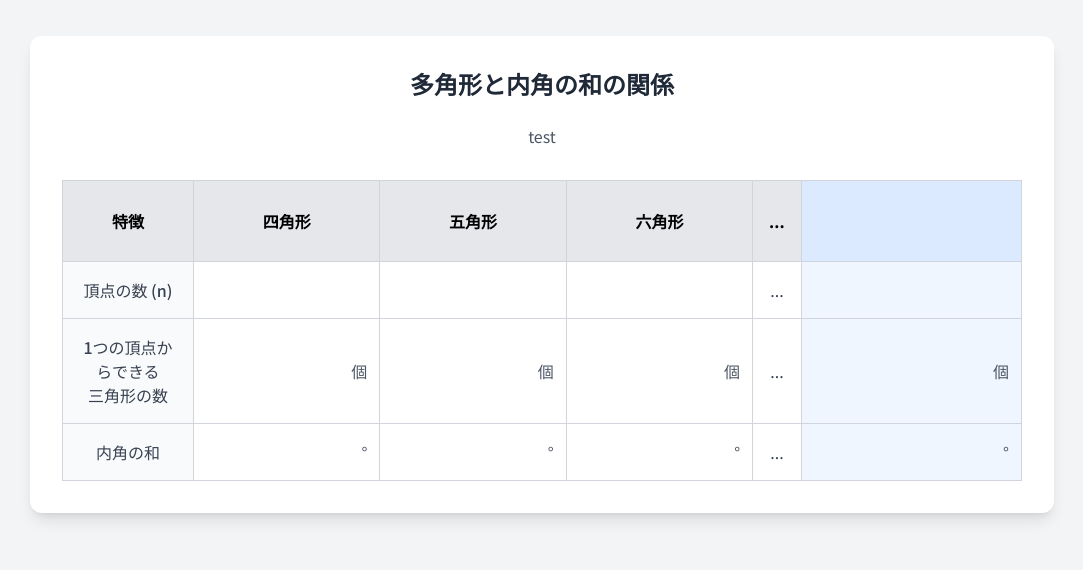
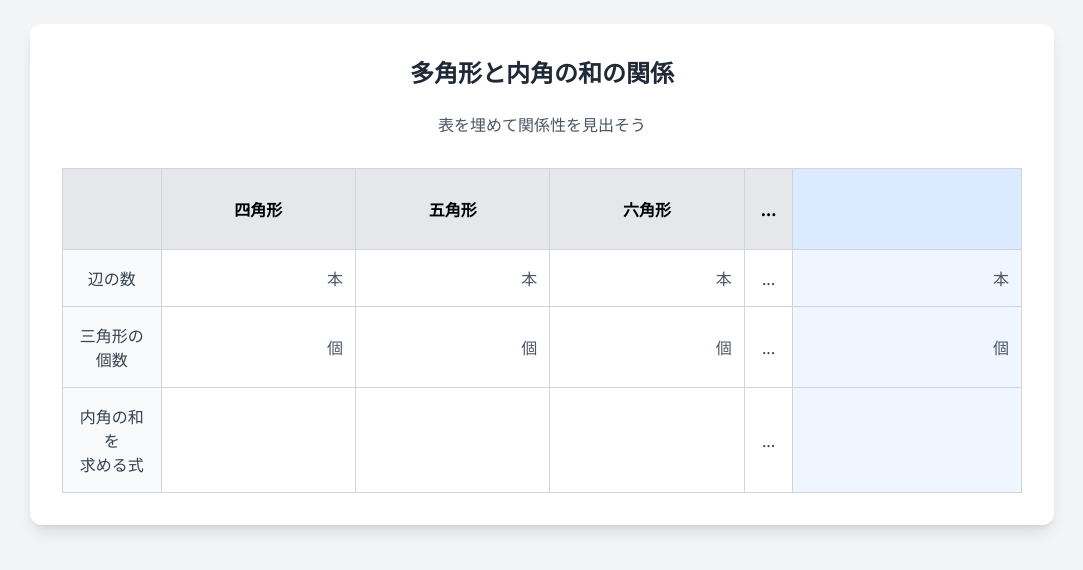
Before and after one commit to nakajim0720/Teaching-Methodology-Mathematics, a plain HTML site: page index.html in a window 1280 px wide. Shown: the part 126-696 px from the top of the page, without its empty margins (98-1181 px from the left). Drawn offline with nearby package versions, Linux system fonts and the light colour scheme.

Commit message:
Update index.html

```diff
--- a/index.html
+++ b/index.html
@@ -26,7 +26,7 @@
             padding: 0.75rem; /* 12px */
         }
         .table-input:focus {
-            box-shadow: 0 0 0 2px rgba(59, 130, 246, 0.5); /* focus:ring-2 focus:ring-blue-500相当 */
+            box-shadow: 0 0 0 2px rgba(106, 163, 215, 1); /* focus:ring-2 focus:ring-blue-500相当 */
             border-radius: 0.375rem; /* rounded-md */
         }
     </style>
@@ -35,14 +35,14 @@
 
     <div class="bg-white p-6 sm:p-8 rounded-xl shadow-lg w-full max-w-5xl">
         <h1 class="text-xl sm:text-2xl font-bold text-center text-gray-800 mb-6">多角形と内角の和の関係</h1>
-        <p class="text-center text-gray-600 mb-8">test</p>
+        <p class="text-center text-gray-600 mb-8">表を埋めて関係性を見出そう</p>
 
         <!-- テーブルが画面幅を超える場合に横スクロールできるようにします -->
         <div class="overflow-x-auto">
             <table class="w-full min-w-[700px] text-center border-collapse">
                 <thead>
                     <tr class="bg-gray-200 text-sm sm:text-base">
-                        <th class="p-3 sm:p-4 border border-gray-300 font-semibold">特徴</th>
+                        <th class="p-3 sm:p-4 border border-gray-300 font-semibold"></th>
                         <th class="p-3 sm:p-4 border border-gray-300 font-semibold">四角形</th>
                         <th class="p-3 sm:p-4 border border-gray-300 font-semibold">五角形</th>
                         <th class="p-3 sm:p-4 border border-gray-300 font-semibold">六角形</th>
@@ -53,16 +53,34 @@
                 <tbody class="text-gray-700 text-sm sm:text-base">
                     <!-- 頂点の数の行 -->
                     <tr>
-                        <td class="p-3 sm:p-4 border border-gray-300 font-medium bg-gray-50">頂点の数 (n)</td>
-                        <td class="p-0 border border-gray-300"><input type="text" class="table-input" value=""></td>
-                        <td class="p-0 border border-gray-300"><input type="text" class="table-input" value=""></td>
-                        <td class="p-0 border border-gray-300"><input type="text" class="table-input" value=""></td>
+                        <td class="p-3 sm:p-4 border border-gray-300 font-medium bg-gray-50">辺の数</td>
+                        <td class="p-0 border border-gray-300">
+                            <div class="relative">
+                                <input type="text" class="table-input pr-8" value="">
+                                <span class="absolute inset-y-0 right-3 flex items-center pointer-events-none text-gray-600">本</span>
+                            </div>
+                        </td>
+                        <td class="p-0 border border-gray-300">
+                            <div class="relative">
+                                <input type="text" class="table-input pr-8" value="">
+                                <span class="absolute inset-y-0 right-3 flex items-center pointer-events-none text-gray-600">本</span>
+                            </div>
+                        </td>
+                        <td class="p-0 border border-gray-300">
+                            <div class="relative">
+                                <input type="text" class="table-input pr-8" value="">
+                                <span class="absolute inset-y-0 right-3 flex items-center pointer-events-none text-gray-600">本</span>
+                            </div>
+                        </td>
                         <td class="p-3 sm:p-4 border border-gray-300">...</td>
-                        <td class="p-0 border border-gray-300 bg-blue-50"><input type="text" class="table-input" value=""></td>
+                        <td class="p-0 border border-gray-300 bg-blue-50">
+                            <div class="relative">
+                                <input type="text" class="table-input pr-8" value="">
+                                <span class="absolute inset-y-0 right-3 flex items-center pointer-events-none text-gray-600">本</span>
                     </tr>
                     <!-- 三角形の数の行 -->
                     <tr>
-                        <td class="p-3 sm:p-4 border border-gray-300 font-medium bg-gray-50">1つの頂点からできる<br>三角形の数</td>
+                        <td class="p-3 sm:p-4 border border-gray-300 font-medium bg-gray-50">三角形の個数</td>
                         <td class="p-0 border border-gray-300">
                             <div class="relative">
                                 <input type="text" class="table-input pr-8" value="">
@@ -91,37 +109,16 @@
                     </tr>
                     <!-- 内角の和の行 -->
                     <tr>
-                        <td class="p-3 sm:p-4 border border-gray-300 font-medium bg-gray-50">内角の和</td>
-                        <td class="p-0 border border-gray-300">
-                            <div class="relative">
-                                <input type="text" class="table-input pr-8" value="">
-                                <span class="absolute inset-y-0 right-3 flex items-center pointer-events-none text-gray-600">°</span>
-                            </div>
-                        </td>
-                        <td class="p-0 border border-gray-300">
-                            <div class="relative">
-                                <input type="text" class="table-input pr-8" value="">
-                                <span class="absolute inset-y-0 right-3 flex items-center pointer-events-none text-gray-600">°</span>
-                            </div>
-                        </td>
-                        <td class="p-0 border border-gray-300">
-                            <div class="relative">
-                                <input type="text" class="table-input pr-8" value="">
-                                <span class="absolute inset-y-0 right-3 flex items-center pointer-events-none text-gray-600">°</span>
-                            </div>
-                        </td>
+                        <td class="p-3 sm:p-4 border border-gray-300 font-medium bg-gray-50">内角の和を<br>求める式</td>
+                        <td class="p-0 border border-gray-300"><input type="text" class="table-input" value=""></td>
+                        <td class="p-0 border border-gray-300"><input type="text" class="table-input" value=""></td>
+                        <td class="p-0 border border-gray-300"><input type="text" class="table-input" value=""></td>
                         <td class="p-3 sm:p-4 border border-gray-300">...</td>
-                        <td class="p-0 border border-gray-300 bg-blue-50">
-                            <div class="relative">
-                                <input type="text" class="table-input pr-8" value="">
-                                <span class="absolute inset-y-0 right-3 flex items-center pointer-events-none text-gray-600">°</span>
-                            </div>
-                        </td>
+                        <td class="p-0 border border-gray-300 bg-blue-50"><input type="text" class="table-input" value=""></td>
                     </tr>
                 </tbody>
             </table>
         </div>
     </div>
-    <!-- 計算スクリプトは不要なため削除しました -->
 </body>
 </html>
```
